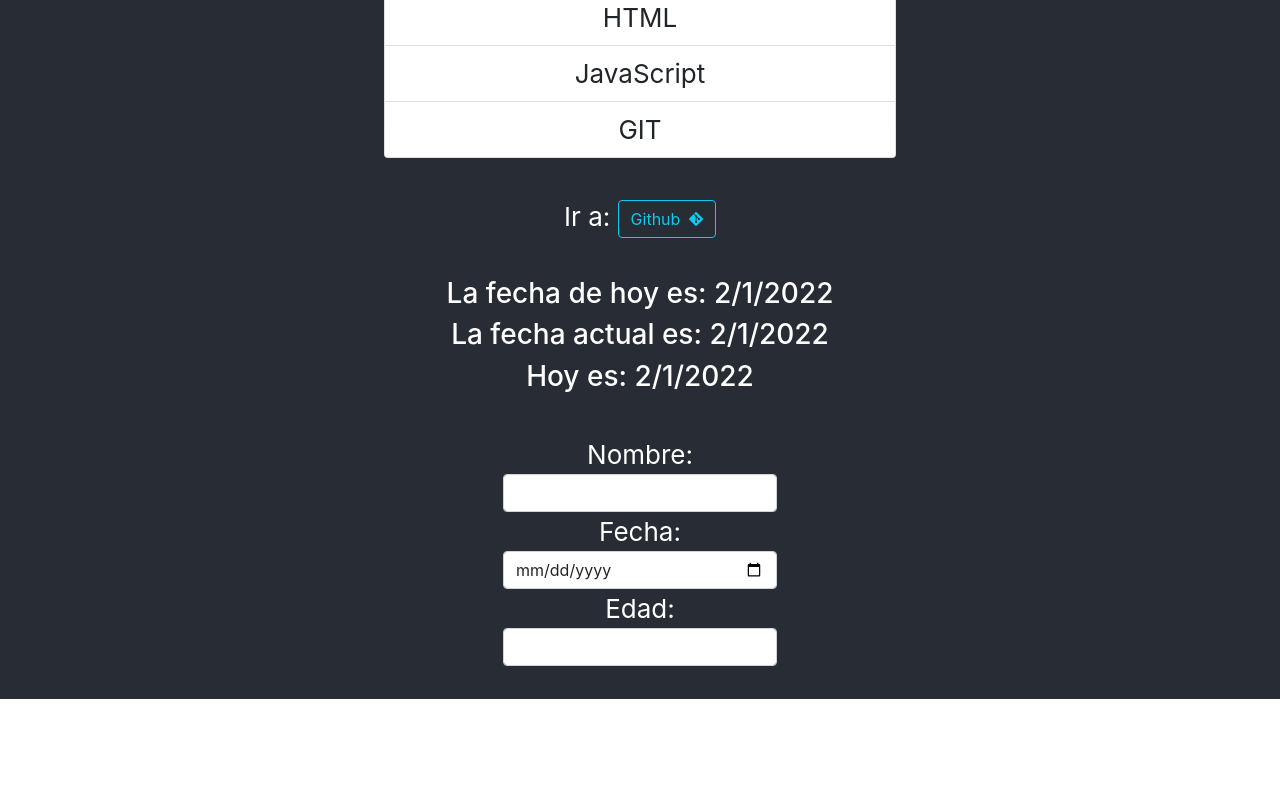
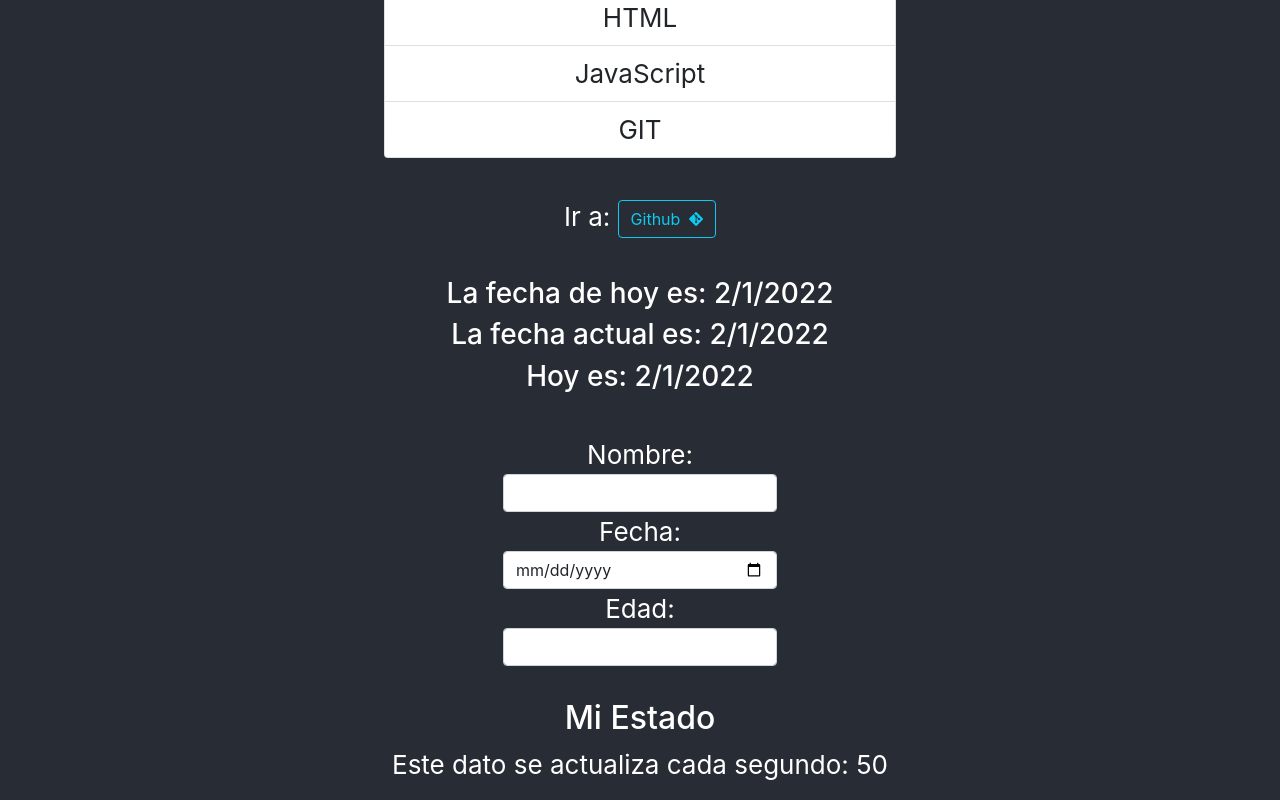
Before and after one commit to alexdta/react_basico, a React (Create React App) app: page / in a window 1280 px wide. Shown: the part 595-1395 px from the top of the page. Before the commit the page ends 1294 px from the top, so only its background shows below. Built offline with nearby package versions, Linux system fonts and the light colour scheme.

Commit message:
Iniciando con los estados en un componente de clase

```diff
--- a/src/App.js
+++ b/src/App.js
@@ -5,6 +5,7 @@ import "./App.css";
 import FI from "./components/FormInput";
 import Presy from "./components/Presentacion";
 import PresFnc from "./components/PresentacionFnc";
+import Est from "./components/Estado";
 // ================================================================
 
 // ================================================================
@@ -101,6 +102,9 @@ function App() {
           </form>
         </section>
         <hr />
+        <section>
+          <Est></Est>
+        </section>
       </header>
     </div>
   );
--- /dev/null
+++ b/src/components/Estado.js
@@ -0,0 +1,30 @@
+import React, { Component } from "react";
+
+export default class Estado extends Component {
+  /*Constructor
+    se establecen las propiesdades del estado
+    en este caso un contador
+  */
+    constructor(props) {
+    super(props);
+    this.state = {
+      contador: 0,
+    };
+
+    // Metodo que actualiza el estado cada segundo
+    setInterval(() => {
+      this.setState({
+        contador: this.state.contador + 10,
+      });
+    }, 1000);
+  }
+
+  render() {
+    return (
+      <React.Fragment>
+        <h2>Mi Estado</h2>
+        <p>Este dato se actualiza cada segundo: {this.state.contador}</p>
+      </React.Fragment>
+    );
+  }
+}
```
